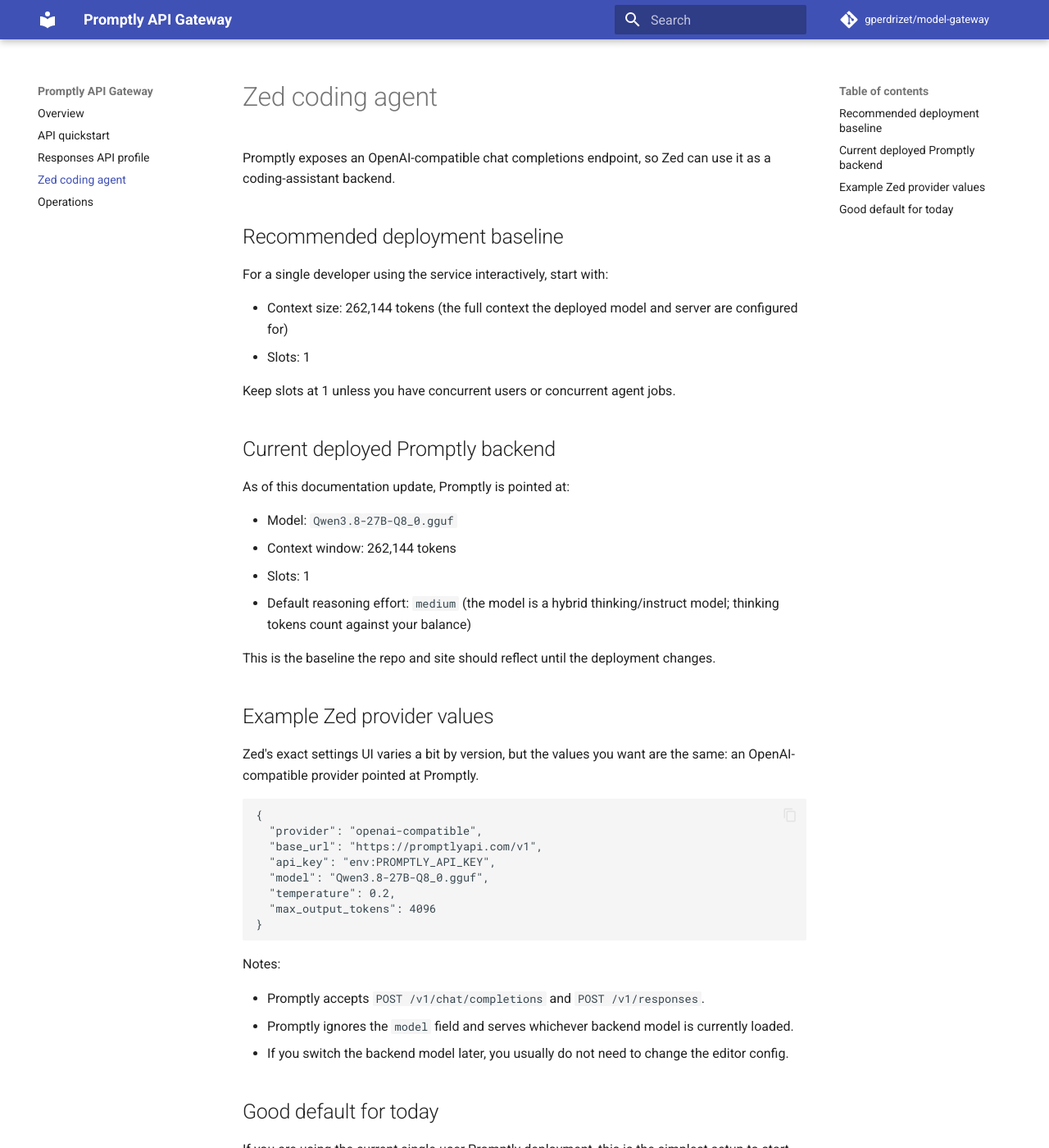
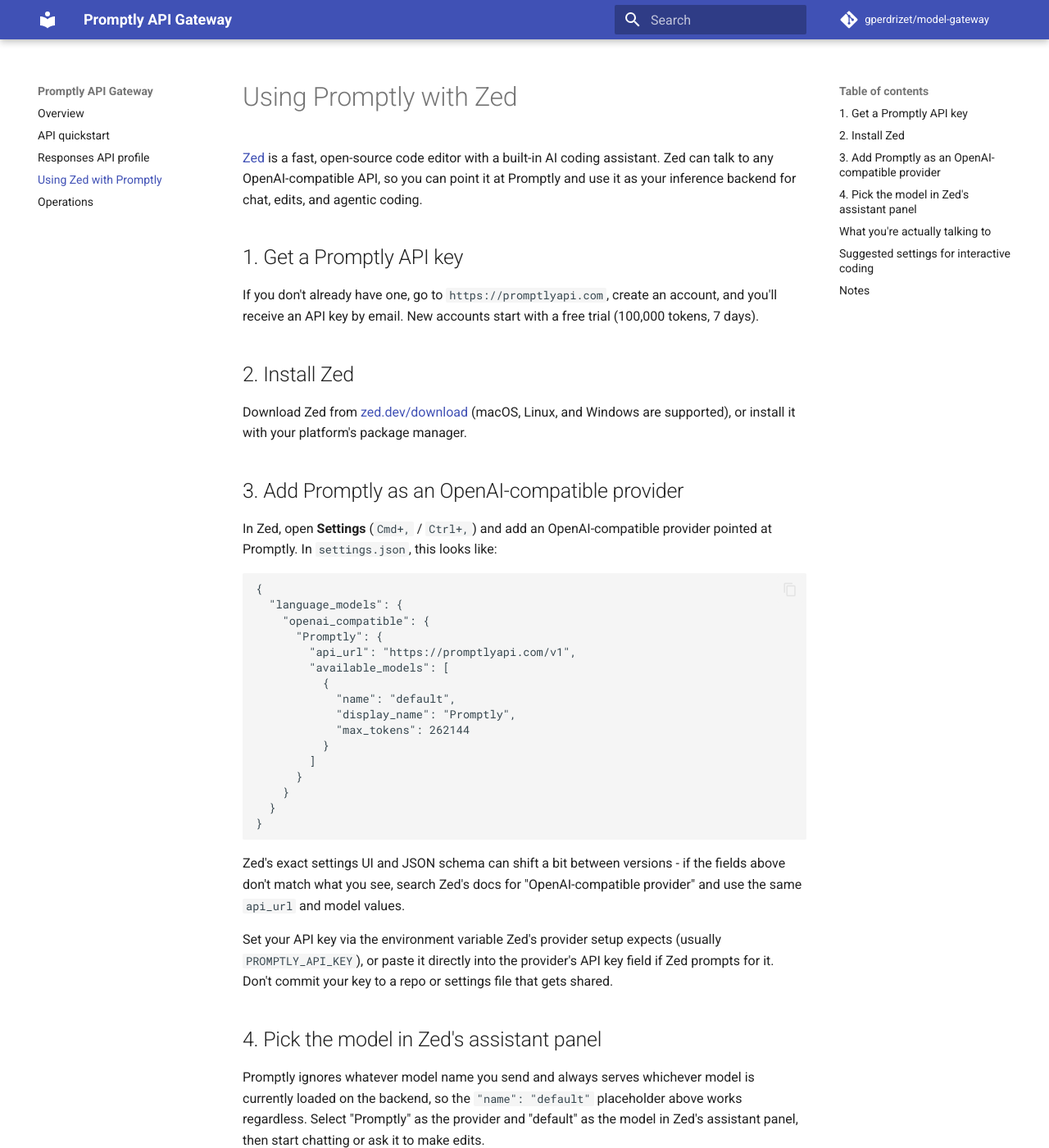
Before and after one commit to gperdrizet/model-gateway, an MkDocs documentation site: the page built from docs/zed-coding-agent.md, in a window 1280 px wide and 1400 px high. Shown: the whole window at 82% size. Built offline with MkDocs 1.6.1 and Material for MkDocs 9.7.7, drawn with Linux system fonts in a browser that asks for light colours; comment, search, counter and statistics services are not loaded; some of the changed text lies outside the part shown.

Commit message:
Docs: rewrite Zed guide for end users, not backend operators
The old zed-coding-agent.md was written as deployment/ops notes (context
size to configure on the server, slots, 'current deployed backend' framing)
rather than a user guide. Rewritten as step-by-step instructions: what Zed
is, how to install it, how to add Promptly as a provider, and what to
expect from the model. Renamed nav entry and index.md blurb to match.

````diff
--- a/docs/zed-coding-agent.md
+++ b/docs/zed-coding-agent.md
@@ -1,55 +1,69 @@
-# Zed coding agent
+# Using Promptly with Zed
 
-Promptly exposes an OpenAI-compatible chat completions endpoint, so Zed can use it as a coding-assistant backend.
+[Zed](https://zed.dev) is a fast, open-source code editor with a built-in AI coding assistant. Zed can talk to any OpenAI-compatible API, so you can point it at Promptly and use it as your inference backend for chat, edits, and agentic coding.
 
-## Recommended deployment baseline
+## 1. Get a Promptly API key
 
-For a single developer using the service interactively, start with:
+If you don't already have one, go to `https://promptlyapi.com`, create an account, and you'll receive an API key by email. New accounts start with a free trial (100,000 tokens, 7 days).
 
-- Context size: 262,144 tokens (the full context the deployed model and server are configured for)
-- Slots: 1
+## 2. Install Zed
 
-Keep slots at 1 unless you have concurrent users or concurrent agent jobs.
+Download Zed from [zed.dev/download](https://zed.dev/download) (macOS, Linux, and Windows are supported), or install it with your platform's package manager.
 
-## Current deployed Promptly backend
+## 3. Add Promptly as an OpenAI-compatible provider
 
-As of this documentation update, Promptly is pointed at:
-
-- Model: `Qwen3.8-27B-Q8_0.gguf`
-- Context window: 262,144 tokens
-- Slots: 1
-- Default reasoning effort: `medium` (the model is a hybrid thinking/instruct model; thinking tokens count against your balance)
-
-This is the baseline the repo and site should reflect until the deployment changes.
-
-## Example Zed provider values
-
-Zed's exact settings UI varies a bit by version, but the values you want are the same: an OpenAI-compatible provider pointed at Promptly.
+In Zed, open **Settings** (`Cmd+,` / `Ctrl+,`) and add an OpenAI-compatible provider pointed at Promptly. In `settings.json`, this looks like:
 
 ```json
 {
-  "provider": "openai-compatible",
-  "base_url": "https://promptlyapi.com/v1",
-  "api_key": "env:PROMPTLY_API_KEY",
-  "model": "Qwen3.8-27B-Q8_0.gguf",
-  "temperature": 0.2,
-  "max_output_tokens": 4096
+  "language_models": {
+    "openai_compatible": {
+      "Promptly": {
+        "api_url": "https://promptlyapi.com/v1",
+        "available_models": [
+          {
+            "name": "default",
+            "display_name": "Promptly",
+            "max_tokens": 262144
+          }
+        ]
+      }
+    }
+  }
 }
 ```
 
-Notes:
+Zed's exact settings UI and JSON schema can shift a bit between versions - if the fields above don't match what you see, search Zed's docs for "OpenAI-compatible provider" and use the same `api_url` and model values.
 
-- Promptly accepts `POST /v1/chat/completions` and `POST /v1/responses`.
-- Promptly ignores the `model` field and serves whichever backend model is currently loaded.
-- If you switch the backend model later, you usually do not need to change the editor config.
+Set your API key via the environment variable Zed's provider setup expects (usually `PROMPTLY_API_KEY`), or paste it directly into the provider's API key field if Zed prompts for it. Don't commit your key to a repo or settings file that gets shared.
 
-## Good default for today
+## 4. Pick the model in Zed's assistant panel
 
-If you are using the current single-user Promptly deployment, this is the simplest setup to start with:
+Promptly ignores whatever model name you send and always serves whichever model is currently loaded on the backend, so the `"name": "default"` placeholder above works regardless. Select "Promptly" as the provider and "default" as the model in Zed's assistant panel, then start chatting or ask it to make edits.
 
-- Full 262,144 context
-- 1 slot
-- low temperature
-- `reasoning_effort: medium` (the server default; lower it to `low` or `none` for latency-sensitive edits, or raise it to `high` for harder problems)
+## What you're actually talking to
 
-That is the most conservative choice and usually the best first pass for a coding assistant.
+- **Model:** `Qwen3.8-27B-Q8_0.gguf`, a hybrid thinking/instruct model
+- **Context window:** 262,144 tokens
+- **Reasoning:** the server defaults to `reasoning_effort: medium`; thinking tokens count against your balance the same as regular output tokens
+
+You can check the currently loaded model at any time:
+
+```bash
+curl https://promptlyapi.com/v1/models \
+  -H "Authorization: Bearer sk-your-key-here"
+```
+
+## Suggested settings for interactive coding
+
+For normal editor-driven coding work (not heavy agentic/batch use), a reasonable starting point is:
+
+- Low temperature (e.g. `0.2`) for more predictable edits and completions
+- Default `reasoning_effort` (`medium`) for most tasks; if you want faster, cheaper responses for simple edits, override it to `low` or `none` per request; for harder problems, `high`
+- No need to change `max_tokens`/context settings from the default above unless you're working with unusually large files or long conversations
+
+## Notes
+
+- Promptly accepts `POST /v1/chat/completions` and `POST /v1/responses`; Zed uses chat completions.
+- Because Promptly always serves the currently loaded backend model regardless of what you request, you don't need to update your Zed config if the backend model changes later.
+- Check your token balance any time at `https://promptlyapi.com/dashboard?key=sk-your-key-here`.
--- a/mkdocs.yml
+++ b/mkdocs.yml
@@ -22,5 +22,5 @@
   - Overview: index.md
   - API quickstart: api-quickstart.md
   - Responses API profile: responses-api-profile.md
-  - Zed coding agent: zed-coding-agent.md
+  - Using Zed with Promptly: zed-coding-agent.md
   - Operations: operations.md
````
Also changed, not shown: docs/index.md (+1 -1 lines).
